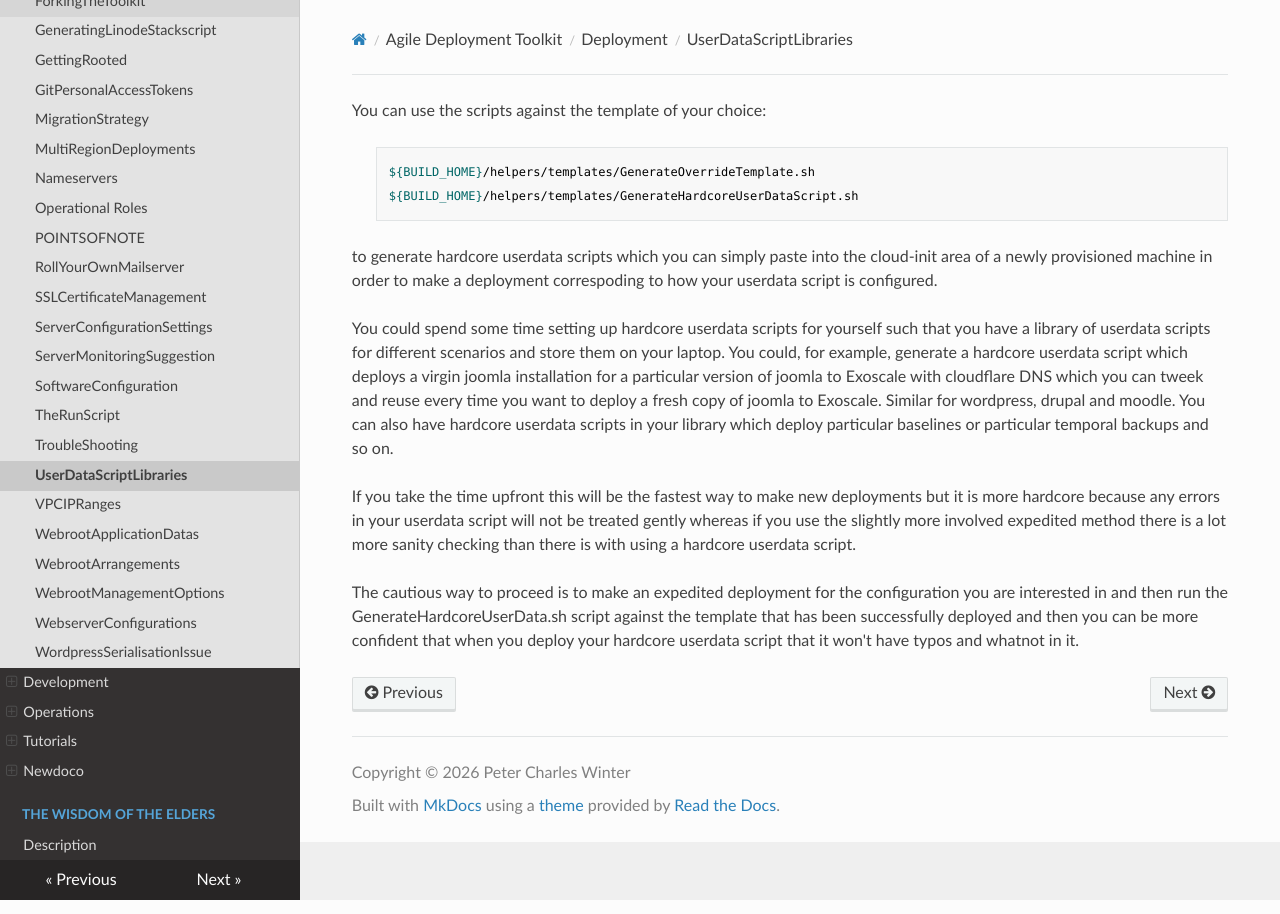
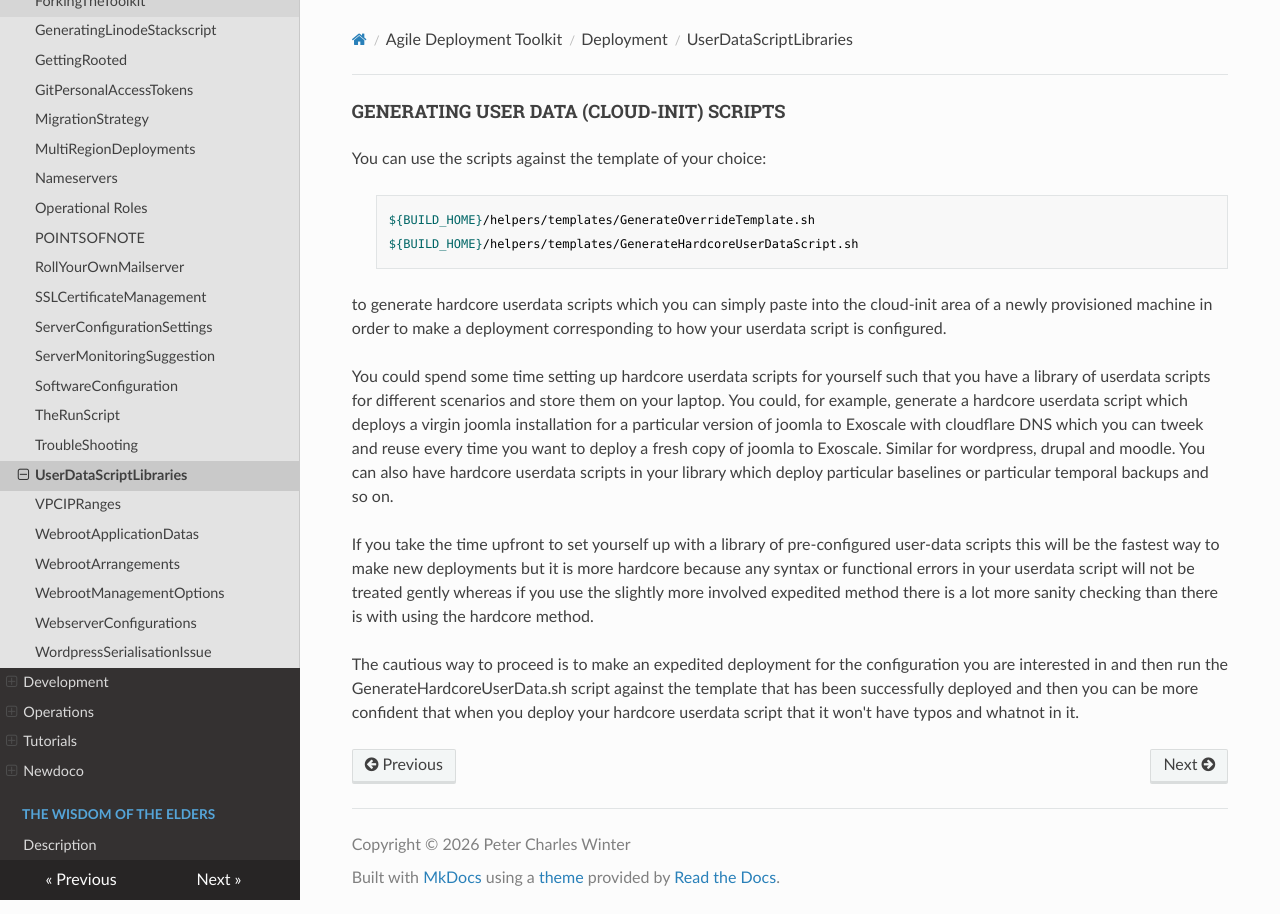
Before and after one commit to wintersys-dev/adt-documentation, an MkDocs documentation site: the page built from docs/Agile Deployment Toolkit/Deployment/UserDataScriptLibraries.md, in a window 1280 px wide. Built offline with MkDocs 1.6.1, drawn with Linux system fonts in a browser that asks for light colours; nearby versions of some CDN libraries.

Commit message:
Update UserDataScriptLibraries.md

```diff
--- a/docs/Agile Deployment Toolkit/Deployment/UserDataScriptLibraries.md
+++ b/docs/Agile Deployment Toolkit/Deployment/UserDataScriptLibraries.md
@@ -1,19 +1,17 @@
+#### GENERATING USER DATA (CLOUD-INIT) SCRIPTS
+
 You can use the scripts against the template of your choice:
 
 >     ${BUILD_HOME}/helpers/templates/GenerateOverrideTemplate.sh
 >     ${BUILD_HOME}/helpers/templates/GenerateHardcoreUserDataScript.sh
 
 to generate hardcore userdata scripts which you can simply paste into the cloud-init area of a newly provisioned machine in order to make a deployment
-correspoding to how your userdata script is configured.
+corresponding to how your userdata script is configured.
 
 You could spend some time setting up hardcore userdata scripts for yourself such that you have a library of userdata scripts for different scenarios and
-store them on your laptop. You could, for example, generate a hardcore userdata script which deploys a virgin joomla installation for a particular version
-of joomla to Exoscale with cloudflare DNS which you can tweek and reuse every time you want to deploy a fresh copy of joomla to Exoscale. Similar for wordpress, drupal and moodle. You can also have hardcore userdata scripts in your library which deploy particular baselines or particular temporal backups
-and so on.
+store them on your laptop. You could, for example, generate a hardcore userdata script which deploys a virgin joomla installation for a particular version of joomla to Exoscale with cloudflare DNS which you can tweek and reuse every time you want to deploy a fresh copy of joomla to Exoscale. Similar for wordpress, drupal and moodle. You can also have hardcore userdata scripts in your library which deploy particular baselines or particular temporal backups and so on.
 
-If you take the time upfront this will be the fastest way to make new deployments but it is more hardcore because any errors in your userdata script
-will not be treated gently whereas if you use the slightly more involved expedited method there is a lot more sanity checking than there is with
-using a hardcore userdata script.
+If you take the time upfront to set yourself up with a library of pre-configured user-data scripts this will be the fastest way to make new deployments but it is more hardcore because any syntax or functional errors in your userdata script will not be treated gently whereas if you use the slightly more involved expedited method there is a lot more sanity checking than there is with using the hardcore method.
 
 The cautious way to proceed is to make an expedited deployment for the configuration you are interested in and then run the GenerateHardcoreUserData.sh
 script against the template that has been successfully deployed and then you can be more confident that when you deploy your hardcore userdata script
```
